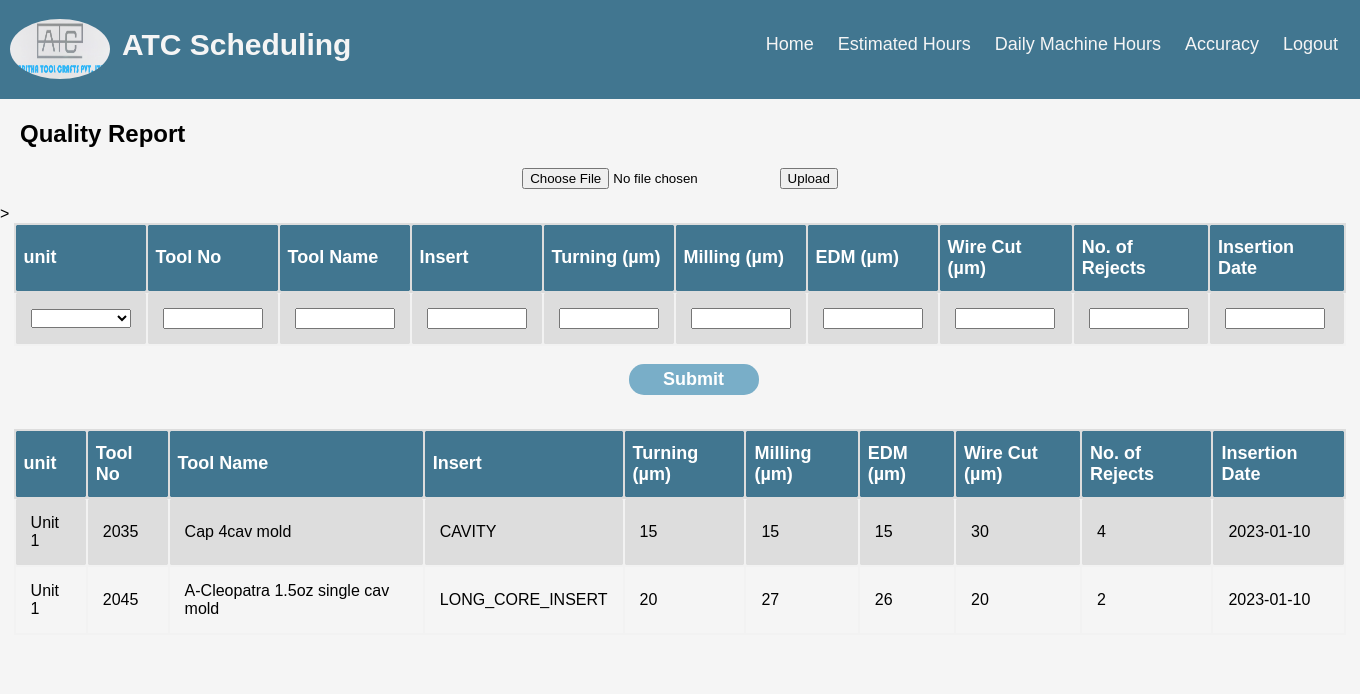
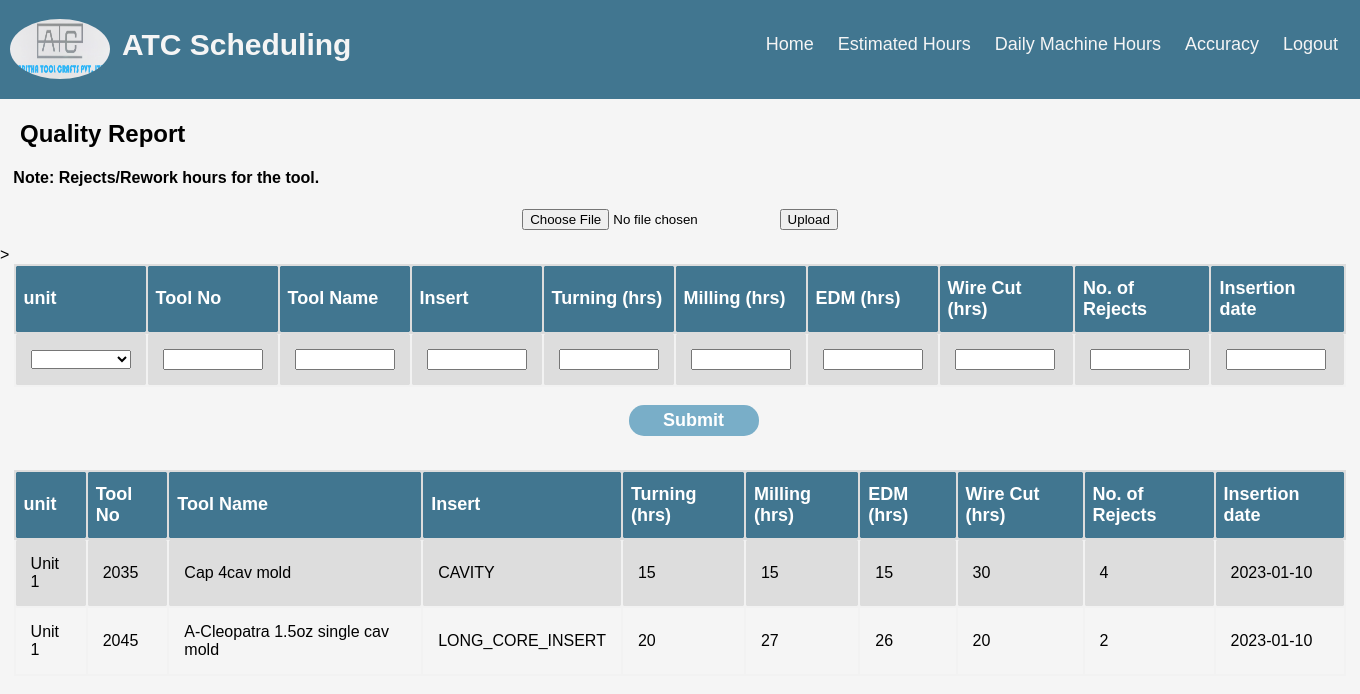
Before and after one commit to adityareddy93/ATC_Schedule, a Django app: page /accuracy/ in a window 1360 px wide. Shown: the top 694 px of the page. Run offline with Django 3.2, Linux system fonts and the light colour scheme; a user stored in the database is signed in; data comes from the database, SQL or seed files in the repository; both versions use the stored data as it was after the commit.

Commit message:
working state commmit

```diff
--- a/ATCSchedule/ATCSchedule/settings/base.py
+++ b/ATCSchedule/ATCSchedule/settings/base.py
@@ -24,7 +24,7 @@ BASE_DIR = Path(__file__).resolve().parent.parent.parent
 SECRET_KEY = 'django-insecure-7r42sb2_w%=4)e%t*tbufbyu5jo!css#5u@=lx#@&ne=fho1d_'
 
 # SECURITY WARNING: don't run with debug turned on in production!
-DEBUG = False
+DEBUG = True
 
 ALLOWED_HOSTS = ['localhost','127.0.0.1']
 
--- a/ATCSchedule/schedule/constants.py
+++ b/ATCSchedule/schedule/constants.py
@@ -5,6 +5,12 @@ Unit_choice=(
         ("unit 2","unit 2"),
         ("unit 3","unit 3"),
         ("unit 4","unit 4"),
+    )
+
+status_choice=(
+        (" "," "),
+        ("In Progress","In Progress"),
+        ("Completed","Completed"),
     )
 
 # Machine choice for table input
--- a/ATCSchedule/schedule/forms.py
+++ b/ATCSchedule/schedule/forms.py
@@ -3,7 +3,7 @@ from django.forms import ModelForm
 from django.contrib.auth.forms import UserCreationForm
 from django.contrib.auth.models import User
 from .models import TotalLoadOnSystemsInput, DailyMachineHoursInput, QualityReportInput
-from .constants import Unit_choice, machines_choice, machine_name_choice
+from .constants import Unit_choice, machines_choice, machine_name_choice, status_choice
 #widget
 class ContactForm(forms.Form):
     name = forms.CharField()
@@ -38,7 +38,7 @@ class dailyMachineHoursForm(ModelForm):
     machine = forms.ChoiceField(choices = machine_name_choice,widget=forms.Select(attrs={'style': 'width:100px','id':'machine'}))
     machine_name = forms.ChoiceField(choices = machines_choice,widget=forms.Select(attrs={'style': 'width:100px','id':'machine_id'}))
     num_of_hours = forms.IntegerField(widget=forms.NumberInput(attrs={'style': 'width:100px'}))
-    status = forms.CharField(widget=forms.TextInput(attrs={'style': 'width:100px'}))
+    status = forms.ChoiceField(choices = status_choice,widget=forms.Select(attrs={'style': 'width:100px','id':'department'}))
     daily_date = forms.DateField(widget=forms.DateInput(attrs={'style': 'width:100px'}))
     class Meta:
         model  =  DailyMachineHoursInput
--- a/ATCSchedule/templates/accuracy_input.html
+++ b/ATCSchedule/templates/accuracy_input.html
@@ -82,6 +82,7 @@
         Form Submitted Successfully
         {% else %}
     <h2> &nbsp;&nbsp;&nbsp;Quality Report </h2>
+    <h4> &nbsp;&nbsp;&nbsp;Note: Rejects/Rework hours for the tool. </h4>
     <center>
       <form action = "" method="post" enctype="multipart/form-data">
         {% csrf_token %}
@@ -99,12 +100,12 @@
             <th>Tool No</th>
             <th>Tool Name</th>
             <th>Insert</th>
-            <th>Turning (µm)</th>
-            <th>Milling (µm)</th>
-            <th>EDM (µm)</th>
-            <th>Wire Cut (µm)</th>
+            <th>Turning (hrs)</th>
+            <th>Milling (hrs)</th>
+            <th>EDM (hrs)</th>
+            <th>Wire Cut (hrs)</th>
             <th>No. of Rejects</th>
-            <th>Insertion Date</th>
+            <th>Insertion date</th>
           </tr>
             <tr>
                 <td>{{form.unit}}</td>
@@ -133,12 +134,12 @@
         <th>Tool No</th>
         <th>Tool Name</th>
         <th>Insert</th>
-        <th>Turning (µm)</th>
-        <th>Milling (µm)</th>
-        <th>EDM (µm)</th>
-        <th>Wire Cut (µm)</th>
+        <th>Turning (hrs)</th>
+        <th>Milling (hrs)</th>
+        <th>EDM (hrs)</th>
+        <th>Wire Cut (hrs)</th>
         <th>No. of Rejects</th>
-        <th>Insertion Date</th>
+        <th>Insertion date</th>
       </tr>
         {% for i in d %}
         <tr class='sub'>
--- a/ATCSchedule/templates/form.html
+++ b/ATCSchedule/templates/form.html
@@ -95,7 +95,7 @@ button.sub {
 		<table id="customers">
     {% csrf_token %}
 		<tr>
-	    <th>unit</th>
+	    <th>Unit</th>
 	    <th>Tool No</th>
 	    <th>Tool Name</th>
 	    <th>Insert</th>
@@ -131,7 +131,7 @@ button.sub {
 <table id="customers">
 
   <tr>
-    <th>unit</th>
+    <th>Unit</th>
     <th>Tool No</th>
     <th>Tool Name</th>
     <th>Insert</th>
```
Also changed, not shown: ATCSchedule/schedule/module_files/helper_functions.py (+27 -119 lines), ATCSchedule/templates/daily_report_input.html (+4 -4 lines), ATCSchedule/db.sqlite3.
